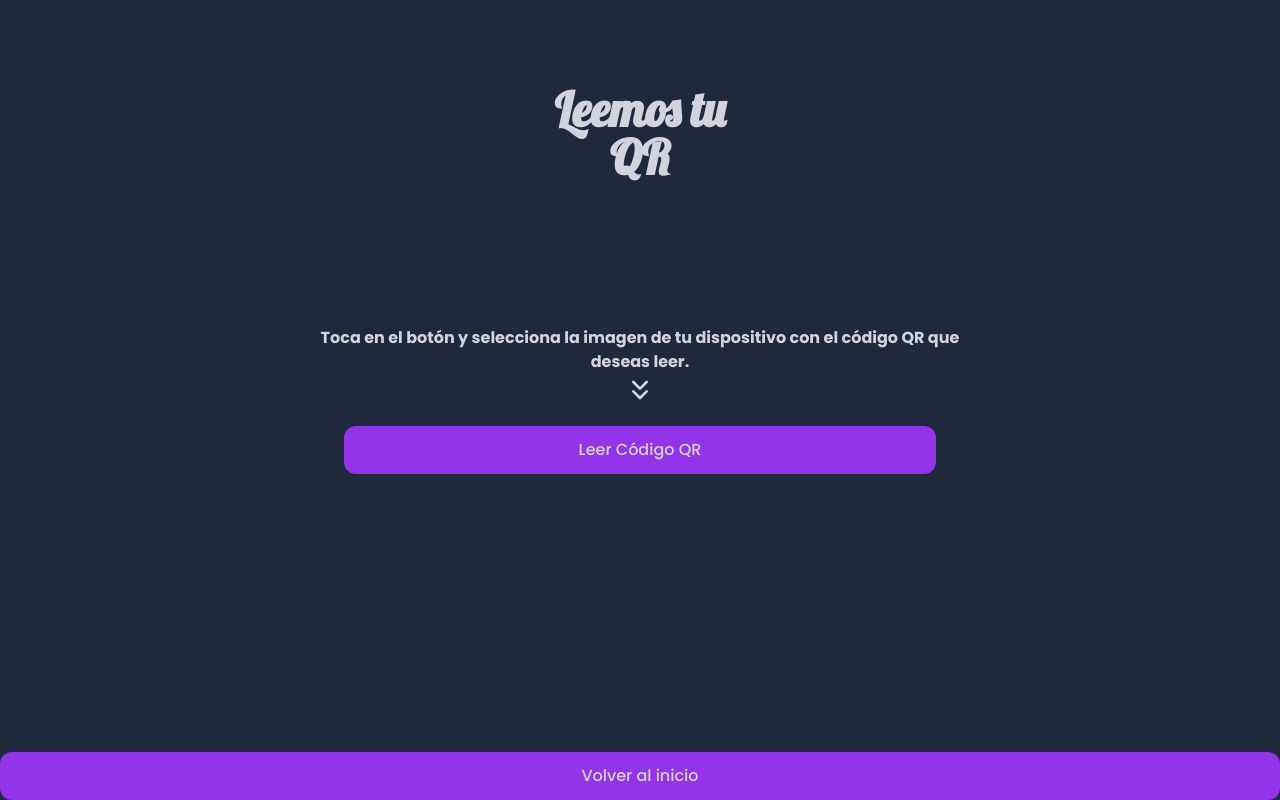
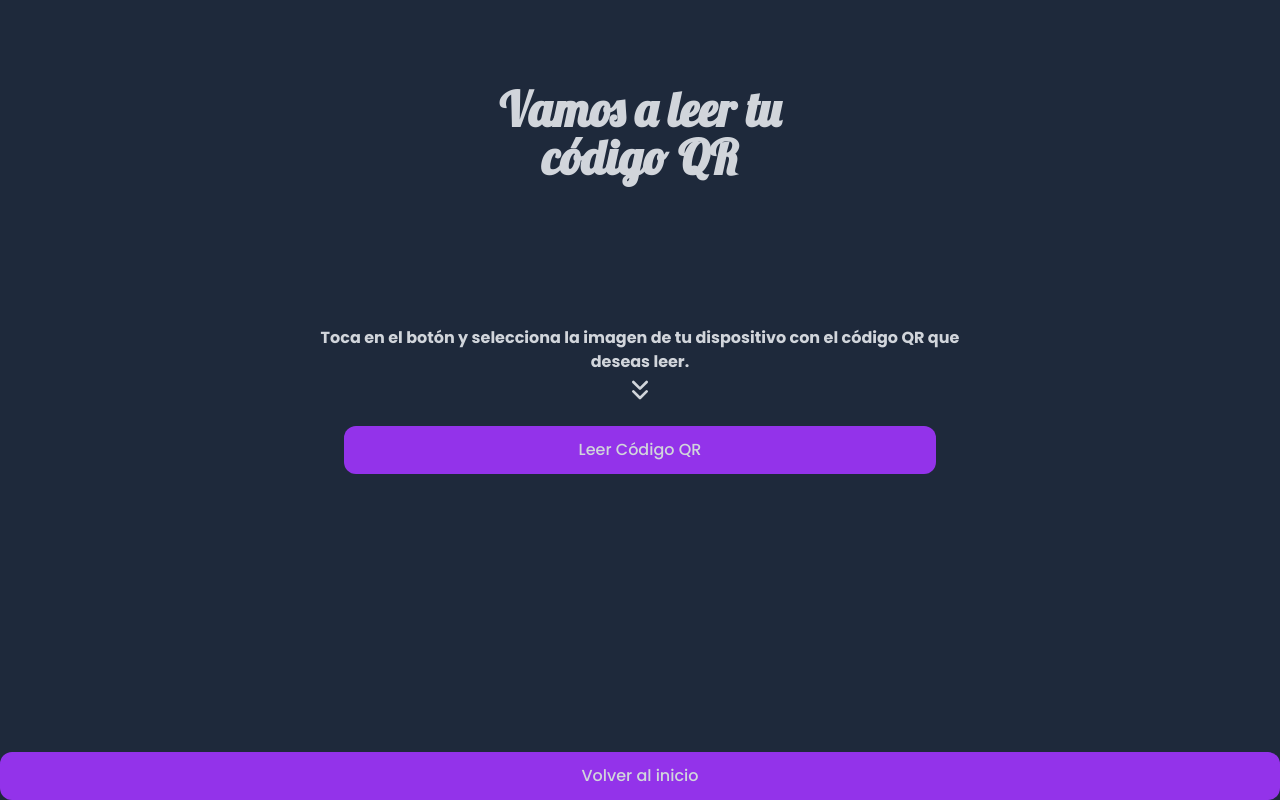
Before and after one commit to GuidoRann/QrGenerator, a React (Vite) app: page /reader in a window 1280 px wide. Built offline with nearby package versions, Linux system fonts and the light colour scheme.

Commit message:
fix: fixing details in scanner page

```diff
--- a/src/pages/OurCreator.tsx
+++ b/src/pages/OurCreator.tsx
@@ -34,7 +34,7 @@ export default function OurCreator() {
 
         {/* Titulo de la página */}
       <div className="h-1/3 flex flex-col justify-center items-center">
-        <h1 className="font-Lobster text-5xl font-black w-[85%] text-center">Creemos tu codigo QR</h1>
+        <h1 className="font-Lobster text-5xl font-black w-[85%] text-center">Vamos a crear tu código QR</h1>
       </div>
 
         {/* Cuerpo de la página */}
--- a/src/pages/OurReader.tsx
+++ b/src/pages/OurReader.tsx
@@ -31,7 +31,7 @@ export default function OurReader() {
 
         {/* Titulo de la página */}
       <div className="h-1/3 flex flex-col justify-center items-center">
-        <h1 className="font-Lobster text-5xl font-black w-[85%] text-center">Leemos tu QR</h1>
+        <h1 className="font-Lobster text-5xl font-black w-[85%] text-center">Vamos a leer tu código QR</h1>
       </div>
 
         {/* Cuerpo de la página */}
```
